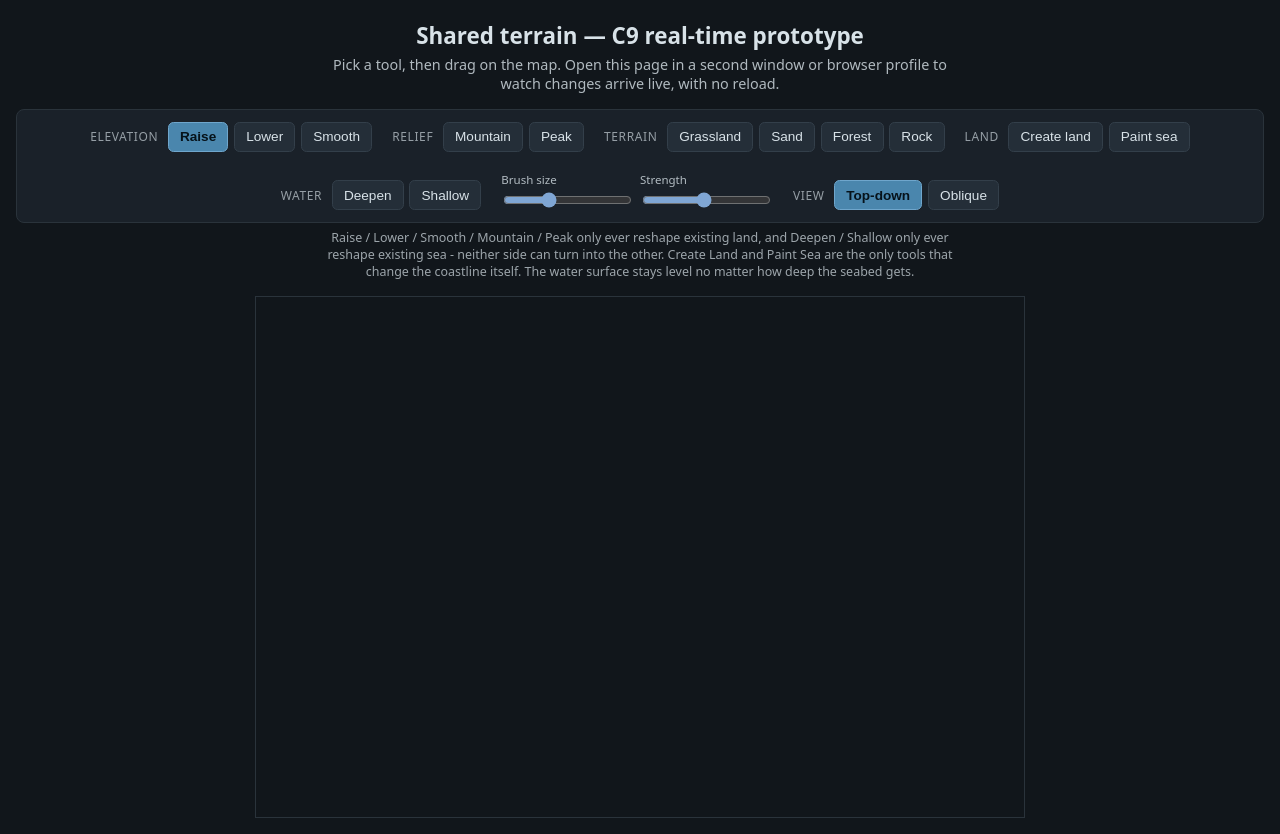
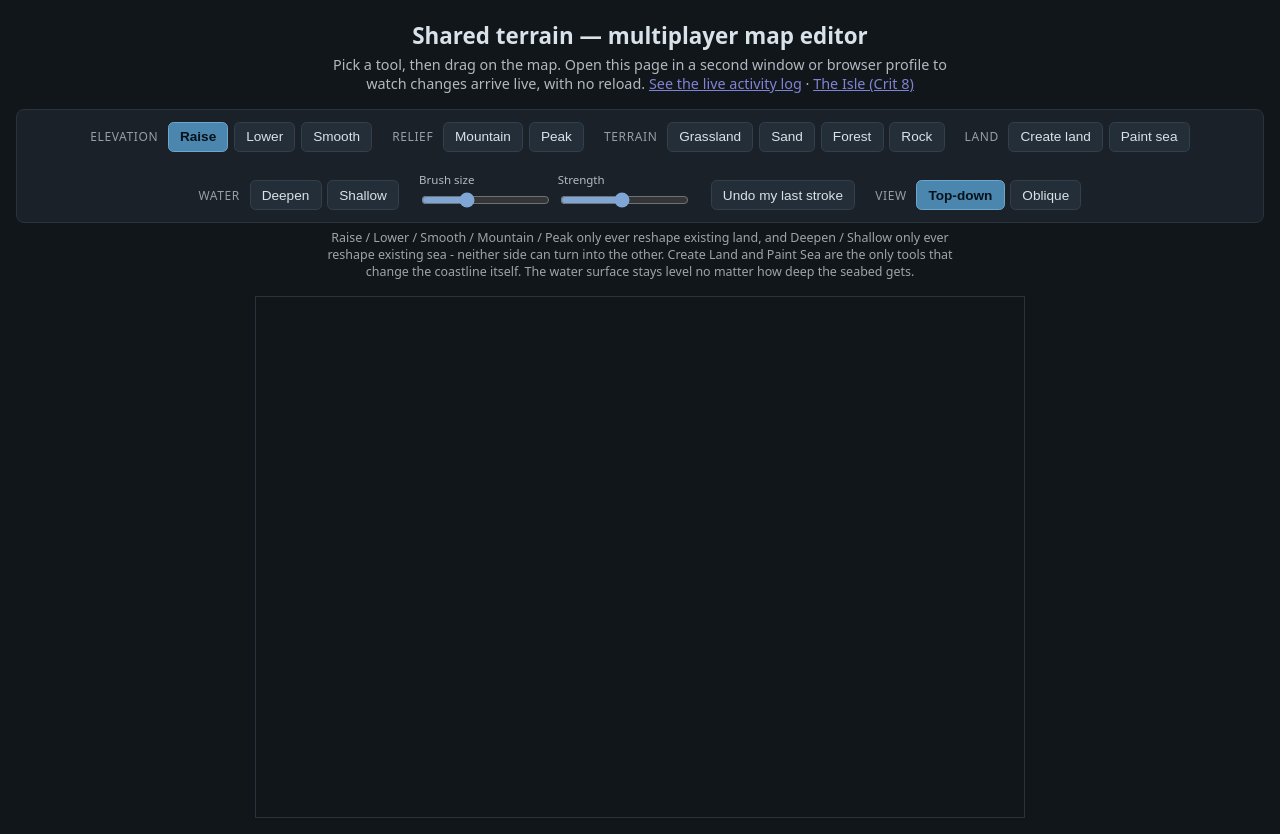
Before and after one commit to comp4020-agentic-coding-studio/comp4020-final-bobduke31, a website: page public/world/index.html in a window 1280 px wide. Drawn offline with nearby package versions, Linux system fonts and the light colour scheme; no server answers.

Commit message:
Add an Undo my last stroke button to the map editor (C10)
Wires the new POST /api/terrain/undo to the toolbar. Flushes any
still-pending local edits first - otherwise a click could race a paint
that hasn't reached the server yet, undoing a stale snapshot instead of
what was actually just drawn. The restored cells arrive back through the
existing SSE connectEvents path (the server already broadcasts them like
any other edit), so this tab doesn't need to apply the response twice.

Also links the new /logs/ live activity viewer from the editor's header.

```diff
--- a/public/world/index.html
+++ b/public/world/index.html
@@ -3,15 +3,16 @@
   <head>
     <meta charset="utf-8" />
     <meta name="viewport" content="width=device-width, initial-scale=1" />
-    <title>Shared terrain (in development)</title>
+    <title>Shared terrain — multiplayer map editor</title>
     <link rel="stylesheet" href="/world/world.css" />
   </head>
   <body>
     <header class="page-header">
-      <h1>Shared terrain — C9 real-time prototype</h1>
+      <h1>Shared terrain — multiplayer map editor</h1>
       <p>
         Pick a tool, then drag on the map. Open this page in a second window or browser profile to watch changes
-        arrive live, with no reload.
+        arrive live, with no reload. <a href="/logs/">See the live activity log</a> &middot;
+        <a href="/isle/">The Isle (Crit 8)</a>
       </p>
     </header>
 
@@ -67,6 +68,15 @@
       <div class="tool-group">
         <label>Brush size <input id="brush-size" type="range" min="1" max="28" step="1" value="10" /></label>
         <label>Strength <input id="brush-strength" type="range" min="0.01" max="0.3" step="0.01" value="0.15" /></label>
+      </div>
+      <div class="tool-group">
+        <button
+          type="button"
+          id="undo-button"
+          title="Undoes your own last stroke - checked server-side, so this can only ever undo a stroke you painted, never anyone else's."
+        >
+          Undo my last stroke
+        </button>
       </div>
       <div class="tool-group">
         <span class="tool-group-label">View</span>
--- a/public/world/world-client.js
+++ b/public/world/world-client.js
@@ -652,6 +652,27 @@ function wireToolbar() {
   strengthInput.addEventListener("input", () => {
     brushStrength = Number(strengthInput.value);
   });
+
+  document.getElementById("undo-button").addEventListener("click", undoLastStroke);
+}
+
+// Server-checked by construction (src/undo.ts): the server restores whatever
+// it snapshotted for *this request's own session cookie*, so there is no
+// field here to set that could undo someone else's stroke. Flushes any
+// still-pending local edits first - otherwise "undo" could race a paint that
+// hasn't even reached the server yet, undoing a stale snapshot instead of
+// what the user actually just drew.
+async function undoLastStroke() {
+  if (flushHandle) clearTimeout(flushHandle);
+  flushHandle = null;
+  await flush();
+  const res = await fetch("/api/terrain/undo", { method: "POST" });
+  if (!res.ok) return; // 409 "nothing to undo" - nothing to show for it locally
+  // The server already broadcasts the restored cells over SSE, which this
+  // same tab also receives - rather than apply the change twice (once from
+  // the fetch, once from our own echoed broadcast), just let loadTerrain's
+  // connectEvents path pick it up the normal way, same as any other
+  // client's edit would arrive here.
 }
 
 function wireViewToggle() {
```
